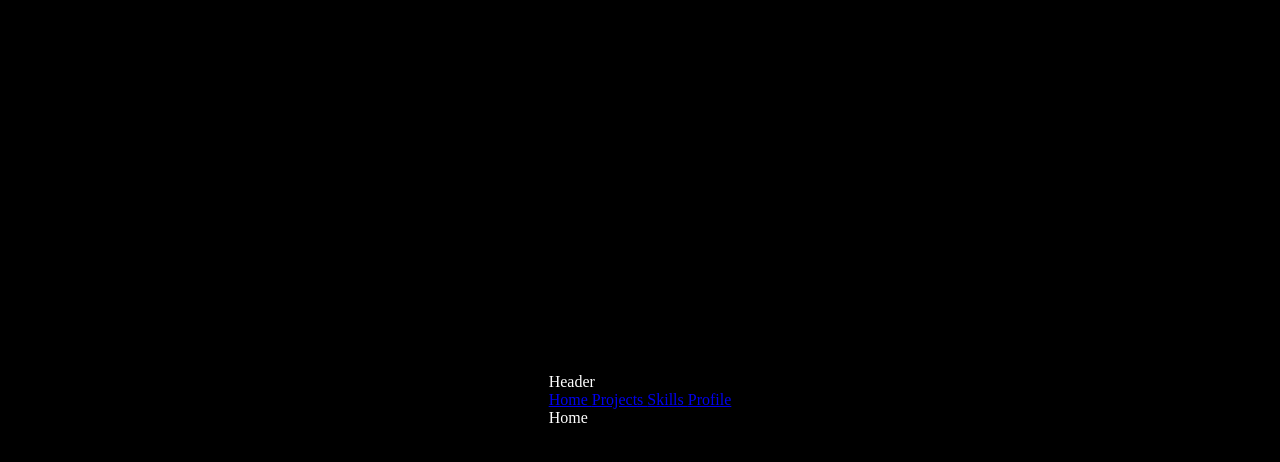
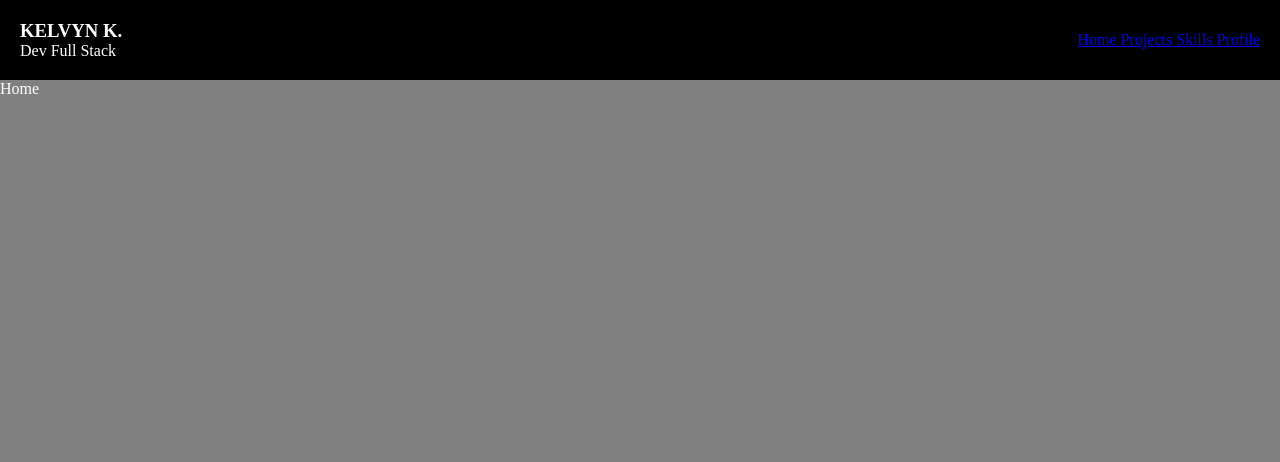
Before and after one commit to kelvynkhrystian/portifolio, a React (Create React App) app: page / in a window 1280 px wide. Shown: the top 462 px of the page. Built offline with nearby package versions, Linux system fonts and the light colour scheme.

Commit message:
add-headerStyles

```diff
--- a/src/components/Header.jsx
+++ b/src/components/Header.jsx
@@ -1,15 +1,21 @@
 import React from 'react'
 import { Link } from 'react-router-dom'
+import { HeaderStyles } from '../styles/headerStyles'
 
 function Header() {
   return (
-    <>
-      <div>Header</div>
-      <Link to="/" > Home </Link>
-      <Link to="/projects" > Projects </Link>
-      <Link to="/skills" > Skills </Link>
-      <Link to="/profile" > Profile </Link>
-    </>
+    <HeaderStyles>
+      <div>
+        <h3>KELVYN K.</h3>
+        <p>Dev Full Stack</p>
+      </div>
+      <div>
+        <Link to="/" > Home </Link>
+        <Link to="/projects" > Projects </Link>
+        <Link to="/skills" > Skills </Link>
+        <Link to="/profile" > Profile </Link>
+      </div>
+    </HeaderStyles>
   )
 }
 
--- a/src/styles/globalStyles.js
+++ b/src/styles/globalStyles.js
@@ -7,23 +7,21 @@ const GlobalStyle = createGlobalStyle`
     padding: 0;
   }
 
-  /* #root {
-    align-items: center;
-    background: transparent;
+  #root {
     display: flex;
     flex-direction: column;
     justify-content: flex-start;
     width: 100%;
     height: 100vh;
-  } */
+  }
 
   body {
     align-items: center;
     color: white;
-    background-color: black;
+    background-color: gray;
     display: flex;
     flex-direction: column;
-    justify-content: center;
+    justify-content: flex-start;
     height: 100vh;
     width: 100%;
   }
--- /dev/null
+++ b/src/styles/headerStyles.js
@@ -0,0 +1,22 @@
+
+import styled from "styled-components";
+
+export const HeaderStyles = styled.header`
+
+  align-items: center;
+  background: black;
+  color: white;
+  display: flex;
+  height: 10vh;
+  justify-content: space-between;
+  width: 100%;
+
+  div {
+    padding: 20px;
+  }
+
+
+  @media (min-width:600px) {
+
+  }
+`;
```
